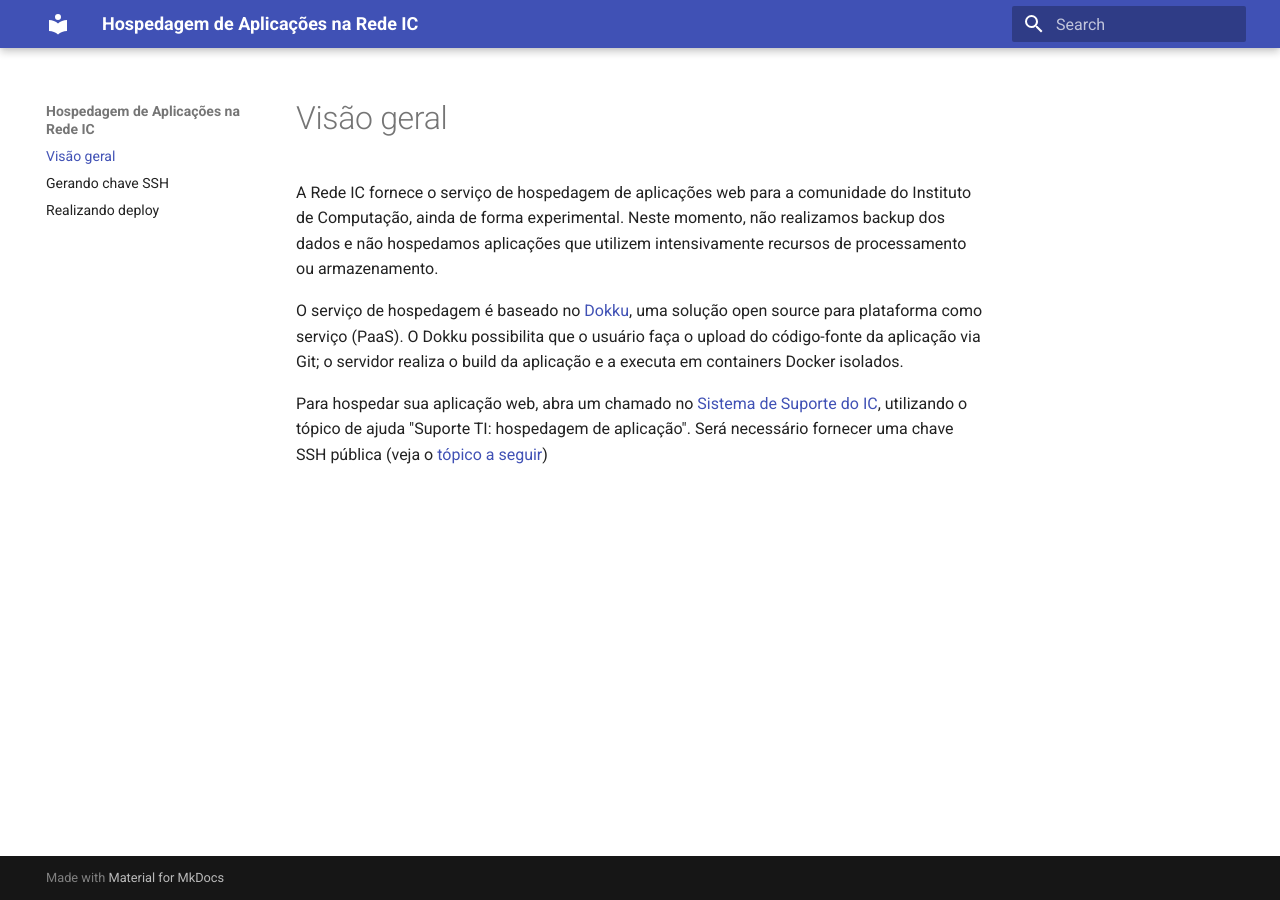
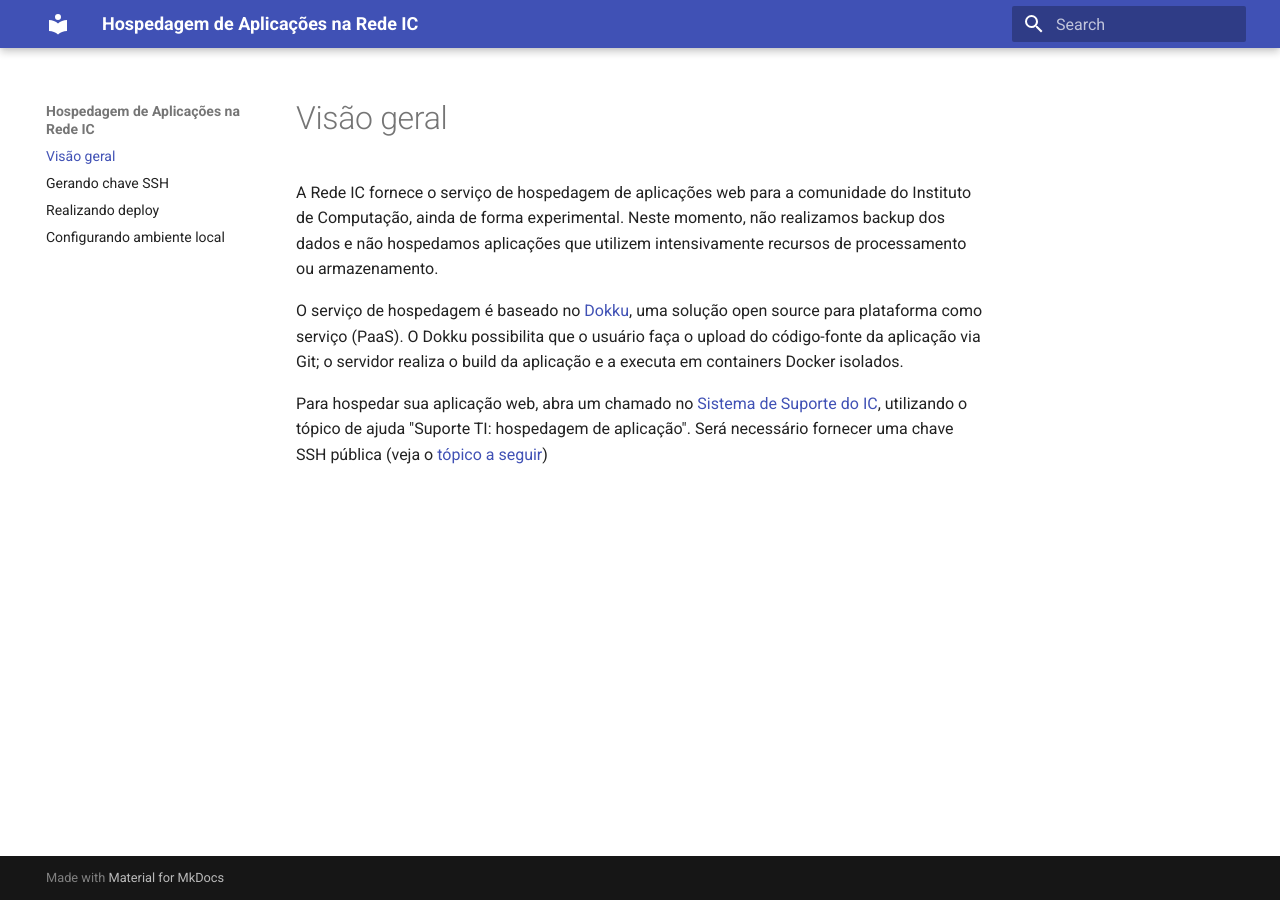
Before and after one commit to graco-ufba/app, an MkDocs documentation site: the page built from docs/index.md, in a window 1280 px wide. Built offline with MkDocs 1.6.1 and Material for MkDocs 9.7.7, drawn with Linux system fonts in a browser that asks for light colours.

Commit message:
Update mkdocs.yml

```diff
--- a/mkdocs.yml
+++ b/mkdocs.yml
@@ -4,3 +4,4 @@ nav:
   - index.md
   - chave-ssh.md
   - deploy.md
+  - ambiente-local.md
```
